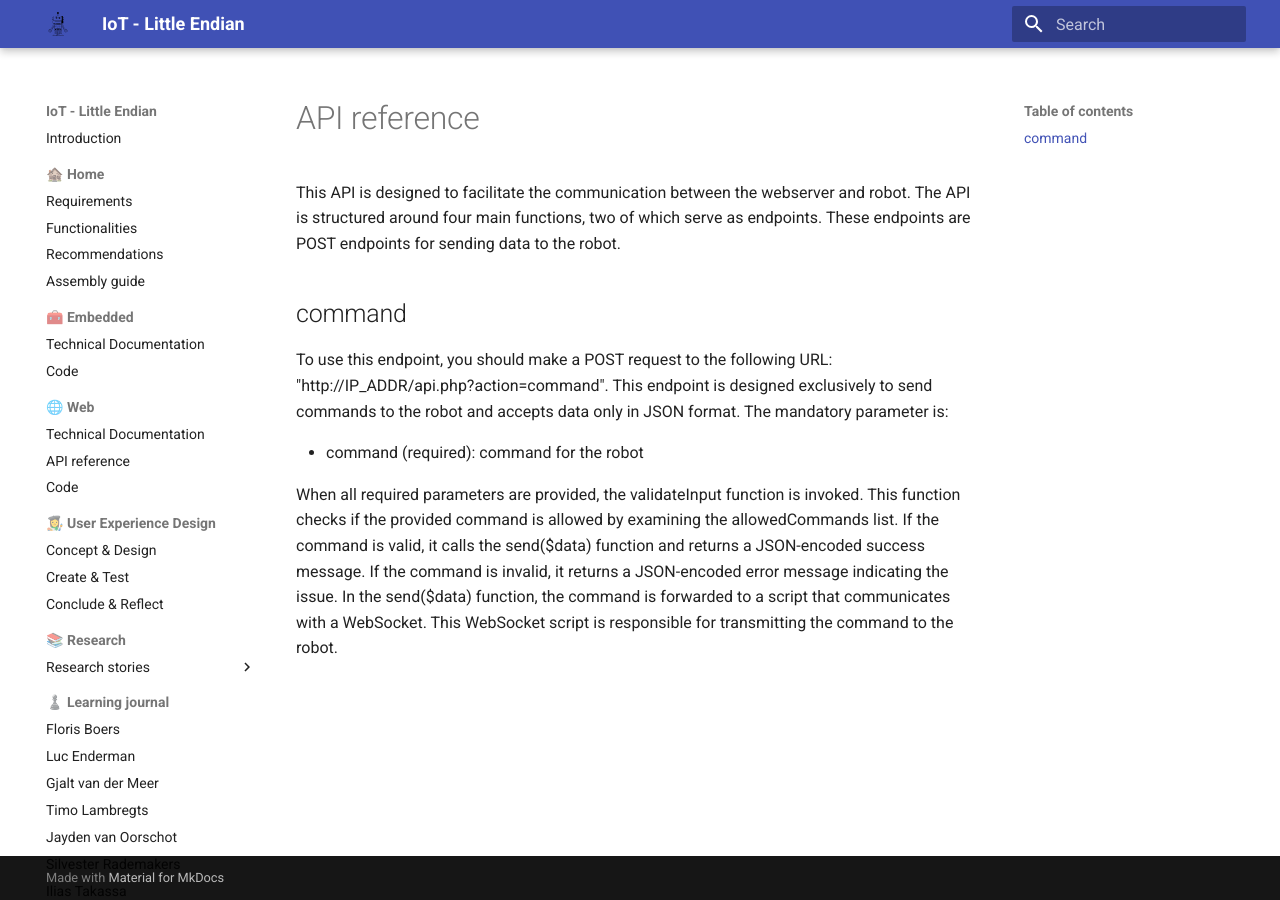
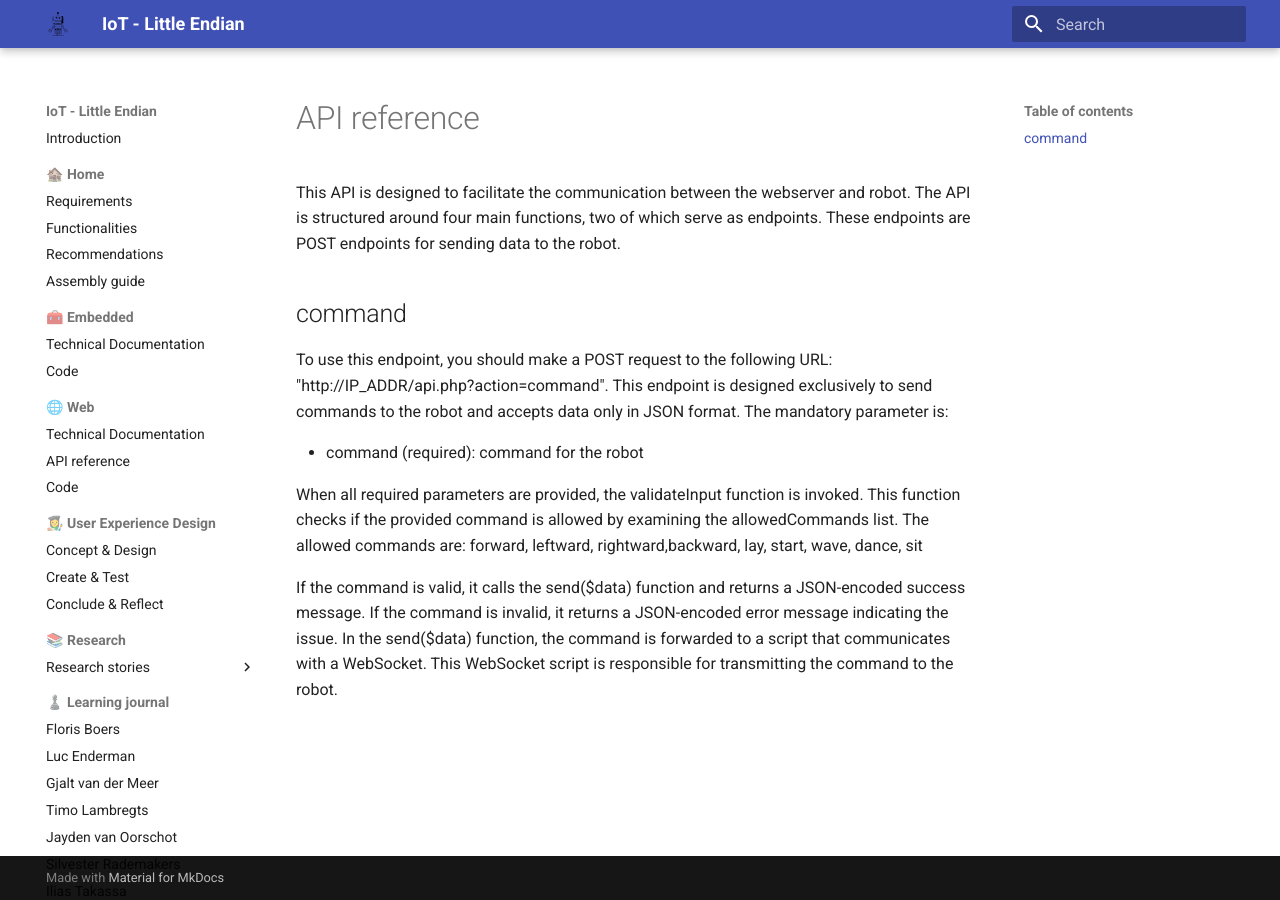
Before and after one commit to VioletHarmon2002/MyFirstRobot, an MkDocs documentation site: the page built from docs/web/api_reference.md, in a window 1280 px wide. Built offline with MkDocs 1.6.1 and Material for MkDocs 9.7.7, drawn with Linux system fonts in a browser that asks for light colours.

Commit message:
added allowed list to api reference

```diff
--- a/docs/web/api_reference.md
+++ b/docs/web/api_reference.md
@@ -6,4 +6,6 @@ To use this endpoint, you should make a POST request to the following URL: "http
 
 - command (required): command for the robot
 
-When all required parameters are provided, the validateInput function is invoked. This function checks if the provided command is allowed by examining the allowedCommands list. If the command is valid, it calls the send($data) function and returns a JSON-encoded success message. If the command is invalid, it returns a JSON-encoded error message indicating the issue. In the send($data) function, the command is forwarded to a script that communicates with a WebSocket. This WebSocket script is responsible for transmitting the command to the robot.
+When all required parameters are provided, the validateInput function is invoked. This function checks if the provided command is allowed by examining the allowedCommands list. The allowed commands are: forward, leftward, rightward,backward, lay, start, wave, dance, sit
+
+If the command is valid, it calls the send($data) function and returns a JSON-encoded success message. If the command is invalid, it returns a JSON-encoded error message indicating the issue. In the send($data) function, the command is forwarded to a script that communicates with a WebSocket. This WebSocket script is responsible for transmitting the command to the robot.
```
